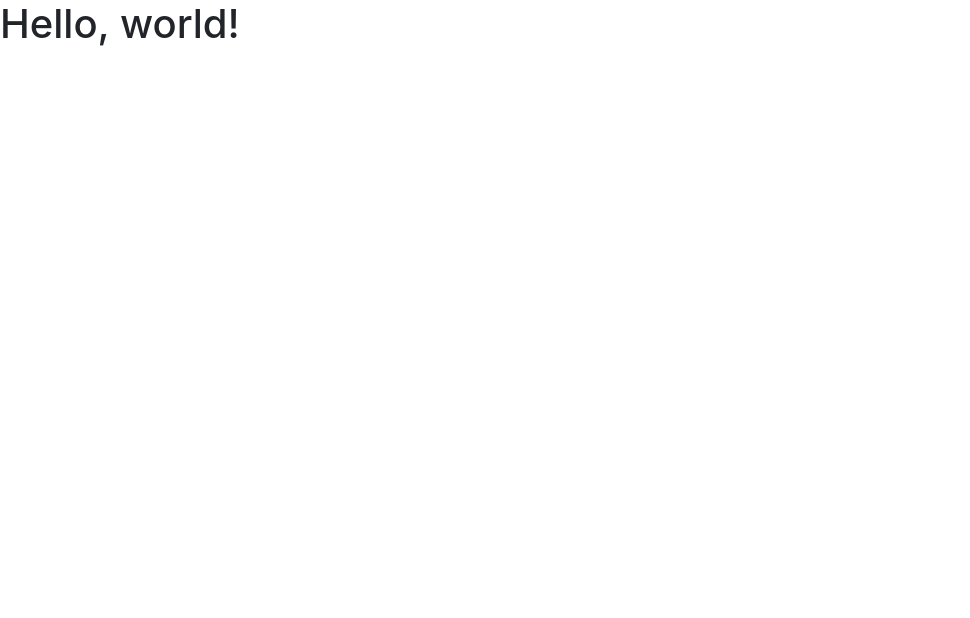
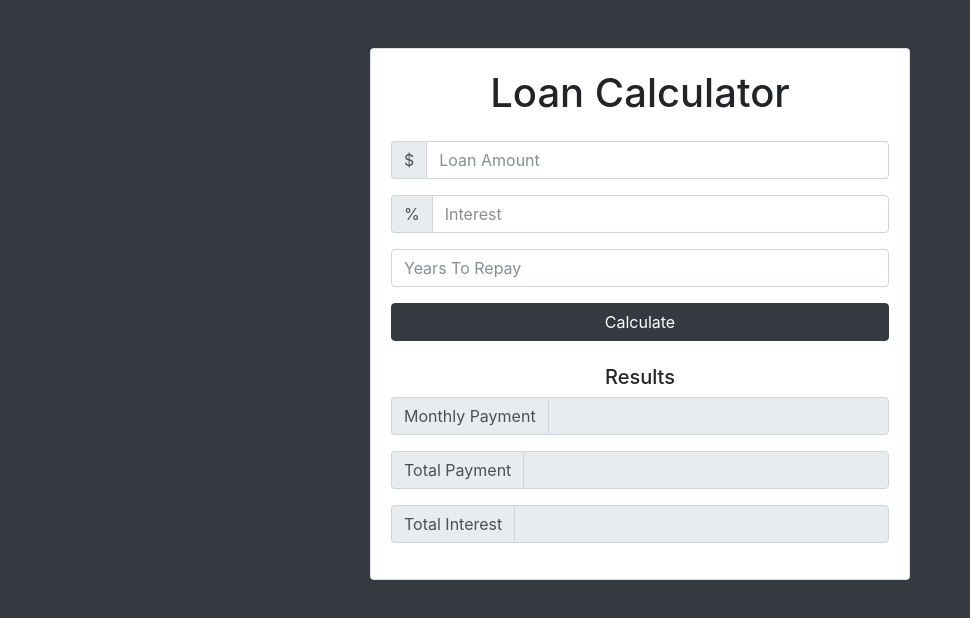
Before and after one commit to Eldor99/Loan-Calculator, a plain HTML site: page index.html in a window 1280 px wide. Shown: the whole page, without its empty margins (0-970 px from the left). Drawn offline with nearby package versions, Linux system fonts and the light colour scheme.

Commit message:
created UI

```diff
--- a/index.html
+++ b/index.html
@@ -2,30 +2,87 @@
 <html lang="en">
 
 <head>
+  <title>Hello, world!</title>
   <!-- Required meta tags -->
   <meta charset="utf-8">
   <meta name="viewport" content="width=device-width, initial-scale=1, shrink-to-fit=no">
 
   <!-- Bootstrap CSS -->
-  <link rel="stylesheet" href="https://stackpath.bootstrapcdn.com/bootstrap/4.5.2/css/bootstrap.min.css"
-    integrity="sha384-JcKb8q3iqJ61gNV9KGb8thSsNjpSL0n8PARn9HuZOnIxN0hoP+VmmDGMN5t9UJ0Z" crossorigin="anonymous">
-
-  <title>Hello, world!</title>
+  <link rel="stylesheet" href="https://maxcdn.bootstrapcdn.com/bootstrap/4.0.0-beta.2/css/bootstrap.min.css"
+    integrity="sha384-PsH8R72JQ3SOdhVi3uxftmaW6Vc51MKb0q5P2rRUpPvrszuE4W1povHYgTpBfshb" crossorigin="anonymous">
 </head>
 
-<body>
-  <h1>Hello, world!</h1>
+<body class="bg-dark">
+  <div class="container">
+    <div class="row">
+      <div class="col-md-6 mx-auto">
+        <div class="card card-body text-center mt-5">
+          <h1 class="heading display-5 pb-3">Loan Calculator</h1>
+          <form id="loan-form">
+            <div class="form-group">
+              <div class="input-group">
+                <span class="input-group-addon">$</span>
+                <input type="number" class="form-control" id="amount" placeholder="Loan Amount">
+              </div>
+            </div>
+            <div class="form-group">
+              <div class="input-group">
+                <span class="input-group-addon">%</span>
+                <input type="number" class="form-control" id="interest" placeholder="Interest">
+              </div>
+            </div>
+            <div class="form-group">
+              <input type="number" class="form-control" id="years" placeholder="Years To Repay">
+            </div>
+            <div class="forn-group">
+              <input type="submit" value="Calculate" class="btn btn-dark btn-block">
+            </div>
+          </form>
+          <!-- LOADER -->
+          <!--
+            <div id="loading">
+              <img src="img/loading.gif" alt="">
+            </div>
+            -->
+          <!-- RESULTS -->
+          <div id="results" class="pt-4">
+            <h5>Results</h5>
+            <div class="form-group">
+              <div class="input-group">
+                <span class="input-group-addon">Monthly Payment</span>
+                <input type="number" class="form-control" id="monthly-payment" disabled>
+              </div>
+            </div>
+
+            <div class="form-group">
+              <div class="input-group">
+                <span class="input-group-addon">Total Payment</span>
+                <input type="number" class="form-control" id="total-payment" disabled>
+              </div>
+            </div>
+
+            <div class="form-group">
+              <div class="input-group">
+                <span class="input-group-addon">Total Interest</span>
+                <input type="number" class="form-control" id="total-interest" disabled>
+              </div>
+            </div>
+          </div>
+        </div>
+      </div>
+    </div>
+  </div>
 
   <!-- Optional JavaScript -->
   <!-- jQuery first, then Popper.js, then Bootstrap JS -->
-  <script src="https://code.jquery.com/jquery-3.5.1.slim.min.js"
-    integrity="sha384-DfXdz2htPH0lsSSs5nCTpuj/zy4C+OGpamoFVy38MVBnE+IbbVYUew+OrCXaRkfj"
+  <script src="https://code.jquery.com/jquery-3.2.1.slim.min.js"
+    integrity="sha384-KJ3o2DKtIkvYIK3UENzmM7KCkRr/rE9/Qpg6aAZGJwFDMVNA/GpGFF93hXpG5KkN"
     crossorigin="anonymous"></script>
-  <script src="https://cdn.jsdelivr.net/npm/popper.js@1.16.1/dist/umd/popper.min.js"
-    integrity="sha384-9/reFTGAW83EW2RDu2S0VKaIzap3H66lZH81PoYlFhbGU+6BZp6G7niu735Sk7lN"
+  <script src="https://cdnjs.cloudflare.com/ajax/libs/popper.js/1.12.3/umd/popper.min.js"
+    integrity="sha384-vFJXuSJphROIrBnz7yo7oB41mKfc8JzQZiCq4NCceLEaO4IHwicKwpJf9c9IpFgh"
     crossorigin="anonymous"></script>
-  <script src="https://stackpath.bootstrapcdn.com/bootstrap/4.5.2/js/bootstrap.min.js"
-    integrity="sha384-B4gt1jrGC7Jh4AgTPSdUtOBvfO8shuf57BaghqFfPlYxofvL8/KUEfYiJOMMV+rV"
+  <script src="https://maxcdn.bootstrapcdn.com/bootstrap/4.0.0-beta.2/js/bootstrap.min.js"
+    integrity="sha384-alpBpkh1PFOepccYVYDB4do5UnbKysX5WZXm3XxPqe5iKTfUKjNkCk9SaVuEZflJ"
     crossorigin="anonymous"></script>
   <script src="app.js"></script>
 </body>
```
